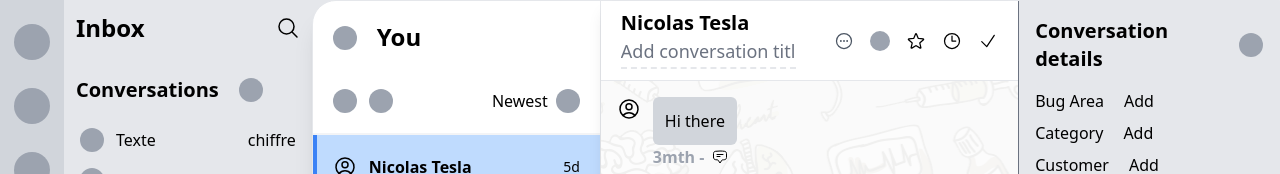
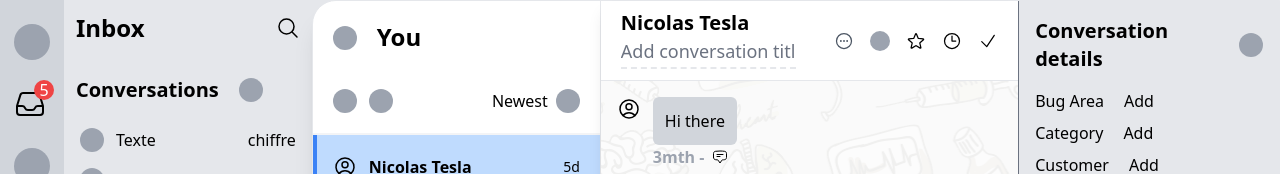
Before and after one commit to BegginnerCoder21/conversation_interface, a website: page src/index.html in a window 1280 px wide. Shown: the top 174 px of the page. Drawn offline with Linux system fonts and the light colour scheme.

Commit message:
fin du projet

```diff
--- a/src/index.html
+++ b/src/index.html
@@ -9,8 +9,12 @@
 <body class="flex flex-row h-screen bg-gray-200">
     <div class="w-16 flex flex-col justify-between items-center space-y-10 bg-gray-300 p-6">
         <div class="flex flex-col space-y-7">
-            <a href="#"><div class="w-9 h-9 bg-gray-400 rounded-full"></div></a>
-            <a href="#"><div class="w-9 h-9 bg-gray-400 rounded-full"></div></a>
+            <a href="#" ><div class="w-9 h-9 bg-gray-400 rounded-full"></div></a>
+            <a href="#" class="relative"><svg xmlns="http://www.w3.org/2000/svg" fill="none" viewBox="0 0 24 24" stroke-width="1.5" stroke="currentColor" class="w-8 h-8">
+                <path stroke-linecap="round" stroke-linejoin="round" d="M2.25 13.5h3.86a2.25 2.25 0 012.012 1.244l.256.512a2.25 2.25 0 002.013 1.244h3.218a2.25 2.25 0 002.013-1.244l.256-.512a2.25 2.25 0 012.013-1.244h3.859m-19.5.338V18a2.25 2.25 0 002.25 2.25h15A2.25 2.25 0 0021.75 18v-4.162c0-.224-.034-.447-.1-.661L19.24 5.338a2.25 2.25 0 00-2.15-1.588H6.911a2.25 2.25 0 00-2.15 1.588L2.35 13.177a2.25 2.25 0 00-.1.661z" />
+              </svg>
+              <div class="absolute rounded-full bg-red-500 flex -top-2 items-center -right-1 h-5 text-white w-5 justify-center">5</div>
+              </a>
             <a href="#"><div class="w-9 h-9 bg-gray-400 rounded-full"></div></a>
             <a href="#"><div class="w-9 h-9 bg-gray-400 rounded-full"></div></a>
             <a href="#"><div class="w-9 h-9 bg-gray-400 rounded-full"></div></a>
```
Also changed, not shown: dist/output.css.
